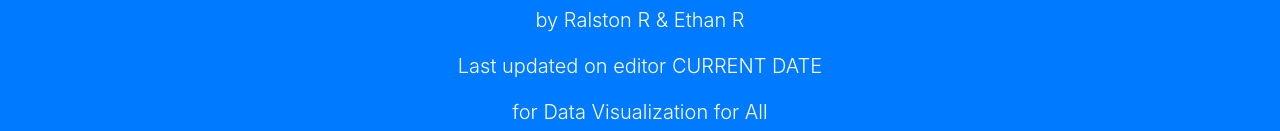
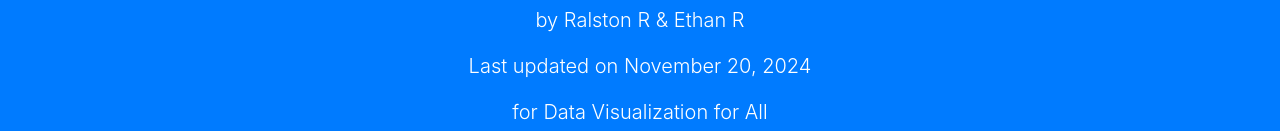
Before and after one commit to ralstonraphael/RalstonDataStory, a plain HTML site: page index.html in a window 1280 px wide. Shown: the part 255-386 px from the top of the page. Drawn offline with nearby package versions, Linux system fonts and the light colour scheme.

Commit message:
Update index.html

```diff
--- a/index.html
+++ b/index.html
@@ -55,7 +55,7 @@
     <div class="container text-center">
       <h1>Roots and Routes: Tracing Homeownership and Journeys Across Five Unique American Communities</h1>
       <p class="lead">by Ralston R & Ethan R</p>
-      <p class="lead">Last updated on editor CURRENT DATE</p>
+      <p class="lead">Last updated on November 20, 2024</p>
       <p class="lead">for Data Visualization for All</br>with Prof. Jack Dougherty</br>Trinity College, Hartford CT, USA</p>
     </div>
   </header>
```
